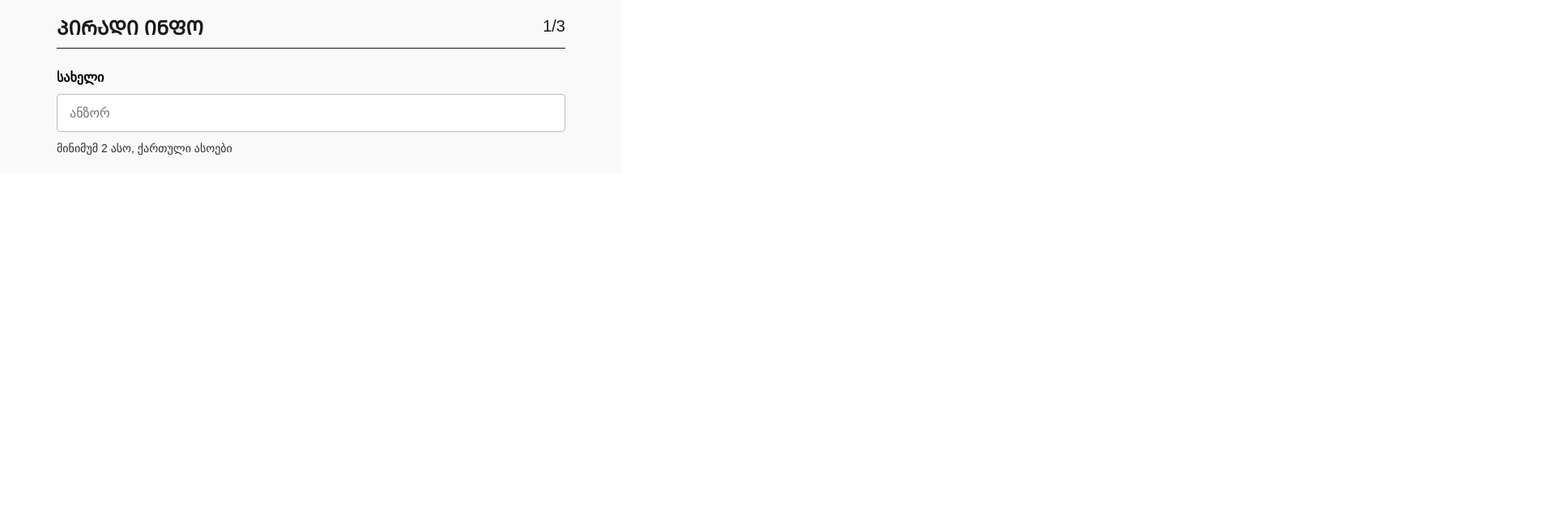
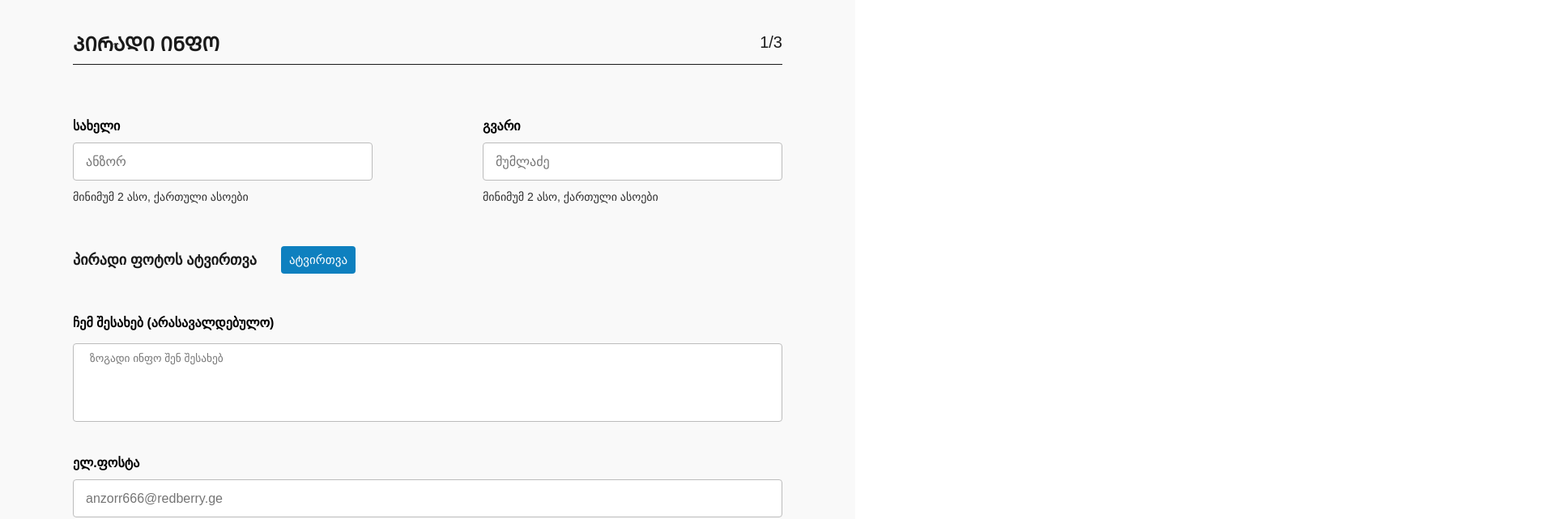
Before and after one commit to GeorgeKalandadze/redberry-bootcamp-resume-app, a React (Vite) app: page /personal-info in a window 1280 px wide. Shown: the top 641 px of the page at 81% size, 1920 px wide, since content can reach past the window. Built offline with nearby package versions, Linux system fonts and the light colour scheme.

Commit message:
user@DESKTOP-URAA2EI MINGW64 ~/OneDrive/Desktop/redberry-bootcamp-assignement (master)

```diff
--- a/src/components/InputGroup/InputGroup.tsx
+++ b/src/components/InputGroup/InputGroup.tsx
@@ -1,11 +1,19 @@
 import styled from 'styled-components';
 
-const InputGroup = () => {
+type InputPropTypes = {
+  width?:string
+  label:string
+  inputType:string
+  hint:string
+  placeHolder:string
+}
+
+const InputGroup = ({width, label, placeHolder, inputType, hint}:InputPropTypes ) => {
   return (
     <StyledInputsContainer>
-        <StyledLabel>სახელი</StyledLabel>
-        <StyledInput placeholder='ანზორ' type="text"/>
-        <StyledHint>მინიმუმ 2 ასო, ქართული ასოები</StyledHint>
+        <StyledLabel>{label}</StyledLabel>
+        <StyledInput placeholder={placeHolder} type={inputType} width={width}/>
+        <StyledHint>{hint}</StyledHint>
     </StyledInputsContainer>
   )
 }
@@ -13,9 +21,10 @@ const InputGroup = () => {
 export default InputGroup
 
 const StyledInputsContainer = styled.div`
-    display:flex;
-    flex-direction:column;
-    gap:10px;
+margin-top:40px;
+display:flex;
+flex-direction:column;
+gap:10px;
 `
 
 const StyledLabel = styled.label`
@@ -26,6 +35,7 @@ line-height: 21px;
 `
 
 const StyledInput = styled.input`
+width:${prop => prop.width || "100%"};
 background: #FFFFFF;
 border: 1px solid #BCBCBC;
 border-radius: 4px;
@@ -34,7 +44,7 @@ font-weight: 400;
 font-size: 16px;
 line-height: 21px;
 color: rgba(0, 0, 0, 0.6);
-width:100%;
+
 `
 
 const StyledHint = styled.p`
--- /dev/null
+++ b/src/components/TextareaGroup/TextareaGroup.tsx
@@ -0,0 +1,41 @@
+import styled from "styled-components"
+
+type TextareaPropTypes = {
+    label:string
+    placeholder:string
+}
+const TextareaGroup = ({label,placeholder}:TextareaPropTypes) => {
+  return (
+    <TextAreraContainer>
+        <StyledLabel>{label}</StyledLabel>
+        <StyledTextArea  rows={5} placeholder={placeholder}>
+
+        </StyledTextArea>
+    </TextAreraContainer>
+  )
+}
+
+export default TextareaGroup
+
+const TextAreraContainer = styled.div`
+display:flex;
+flex-direction:column;
+gap:15px;
+`
+
+const StyledTextArea = styled.textarea`
+background: #FFFFFF;
+border: 1px solid #BCBCBC;
+border-radius: 4px;
+width:100%;
+padding:10px 20px;
+resize:none;
+
+`
+
+const StyledLabel = styled.label`
+font-weight: 600;
+font-size: 16px;
+line-height: 21px;
+
+`
--- a/src/index.css
+++ b/src/index.css
@@ -5,4 +5,10 @@
   font-family: Arial, Helvetica, sans-serif;
   text-decoration: none;
   outline: none;
+
 }
+
+body{
+  width: 1920px;
+  height: 1080px;
+}
--- a/src/pages/LandingPage/LandingPage.style.tsx
+++ b/src/pages/LandingPage/LandingPage.style.tsx
@@ -3,7 +3,7 @@ import BackgroundImage from '../../assets/landing-background.jpg'
 
 export const LandingBackground = styled.div`
 width:100%;
-height:100vh;
+
 background-image:url(${BackgroundImage});
 background-position:center;
 background-size:cover;
@@ -27,7 +27,7 @@ display:flex;
 align-items:center;
 justify-content:center;
 width:100%;
-height:100%;
+height:100vh;
 `
 
 export const Line = styled.div`
--- a/src/pages/PersonalInfoPage/PersonalInfo.style.tsx
+++ b/src/pages/PersonalInfoPage/PersonalInfo.style.tsx
@@ -1,7 +1,39 @@
 import styled from "styled-components";
 
 export const PersonalInfoContainer = styled.div`
-    width:60%;
-    padding:20px 70px;
-    background-color:#f9f9f9;
+width:55%;
+height:100vh;
+padding:40px 90px;
+display:flex;
+flex-direction:column;
+justify-content:space-between;
+background-color:#f9f9f9;
 `
+
+export const FlexedDiv = styled.div`
+display:flex;
+justify-content:space-between;
+`
+
+export const UploadImageContainer = styled.div`
+margin-top:50px;
+display:flex;
+align-items:center;
+gap:30px;
+margin-bottom:50px;
+`
+
+export const UploadImageText = styled.p`
+font-style: normal;
+font-weight: 600;
+font-size: 18px;
+line-height: 22px;
+color: #1A1A1A;
+`
+
+export const ButtonContainer = styled.div`
+margin-top:90px;
+width:100%;
+display:flex;
+justify-content:flex-end
+`
--- a/src/pages/PersonalInfoPage/PersonalInfo.tsx
+++ b/src/pages/PersonalInfoPage/PersonalInfo.tsx
@@ -1,15 +1,64 @@
-import React from 'react'
+import React, { useRef } from 'react'
+import { Button } from '../../components/Button/Button'
 import Header from '../../components/Header/Header'
 import InputGroup from '../../components/InputGroup/InputGroup'
-import { PersonalInfoContainer } from './PersonalInfo.style'
+import TextareaGroup from '../../components/TextareaGroup/TextareaGroup'
+import {
+    PersonalInfoContainer,
+    FlexedDiv,
+    UploadImageContainer,
+    UploadImageText,
+    ButtonContainer
+} from './PersonalInfo.style'
 
 const PersonalInfo = () => {
+    const fileInputRef = useRef<HTMLInputElement>(null);
+
+    const handleClick = () => {
+        fileInputRef.current?.click();
+    };
   return (
     <PersonalInfoContainer>
         <Header
             headerName='ᲞᲘᲠᲐᲓᲘ ᲘᲜᲤᲝ'
         />
-        <InputGroup/>
+        <FlexedDiv >
+            <InputGroup
+                width='370px'
+                label='სახელი'
+                inputType='text'
+                hint='მინიმუმ 2 ასო, ქართული ასოები'
+                placeHolder='ანზორ'
+            />
+            <InputGroup
+                width='370px'
+                label='გვარი'
+                inputType='text'
+                hint='მინიმუმ 2 ასო, ქართული ასოები'
+                placeHolder='მუმლაძე'
+            />
+        </FlexedDiv>
+        <UploadImageContainer>
+            <input type="file" ref={fileInputRef} hidden/>
+            <UploadImageText>პირადი ფოტოს ატვირთვა</UploadImageText>
+            <Button bgColor='#0E80BF;' onClick={handleClick} pdng='5px 10px'>ატვირთვა</Button>
+        </UploadImageContainer>
+        <TextareaGroup label='ჩემ შესახებ (არასავალდებულო)' placeholder="ზოგადი ინფო შენ შესახებ"/>
+        <InputGroup
+            label='ელ.ფოსტა'
+            inputType='email'
+            hint='უნდა მთავრდებოდეს @redberry.ge-ით'
+            placeHolder='anzorr666@redberry.ge'
+        />
+        <InputGroup
+            label='მობილურის ნომერი'
+            inputType='number'
+            hint='უნდა აკმაყოფილებდეს ქართული მობილურის ნომრის ფორმატს'
+            placeHolder='+995 551 12 34 56'
+        />
+        <ButtonContainer>
+            <Button bgColor='#6B40E3'>შემდეგი</Button>
+        </ButtonContainer>
     </PersonalInfoContainer>
   )
 }
```
